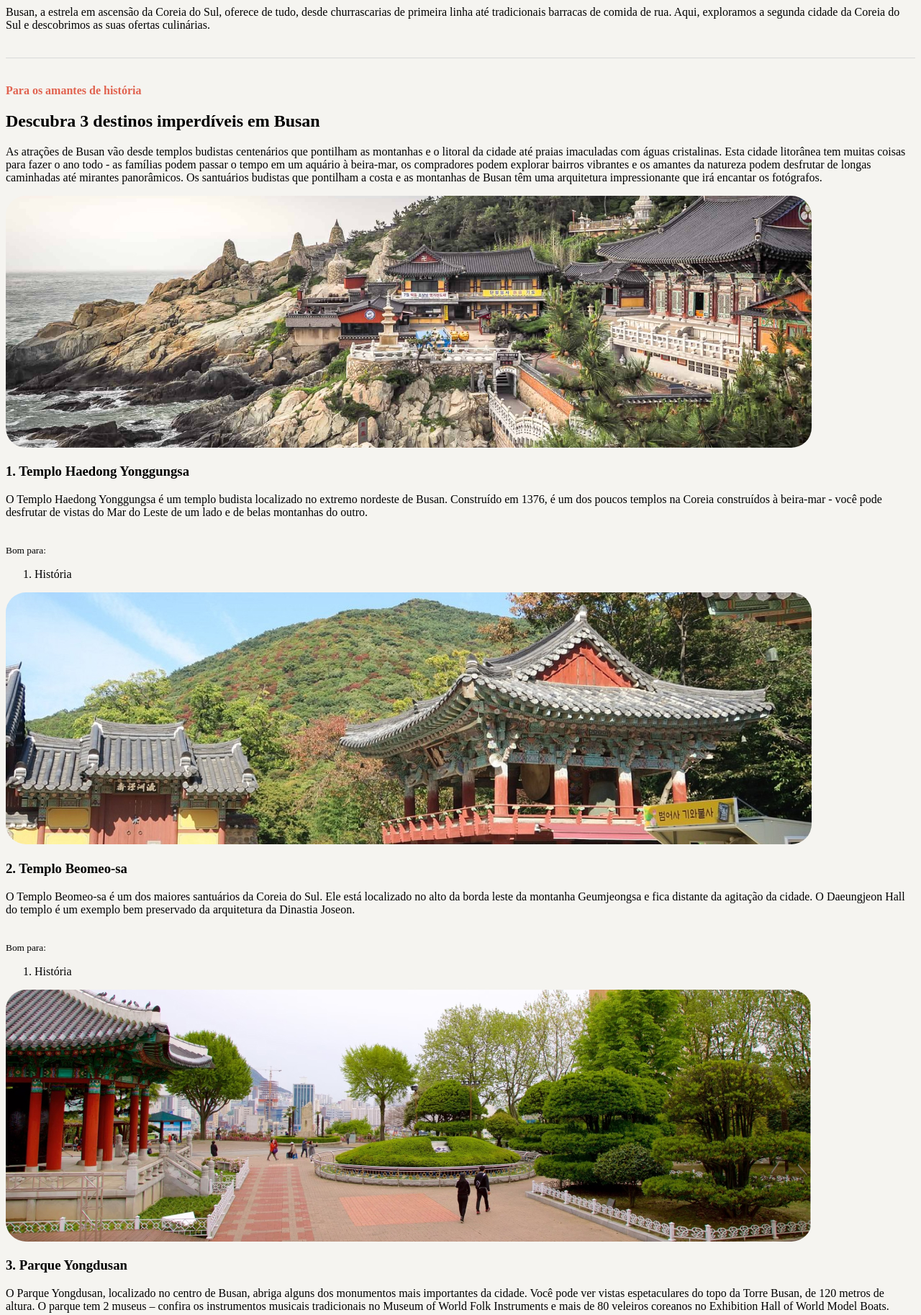
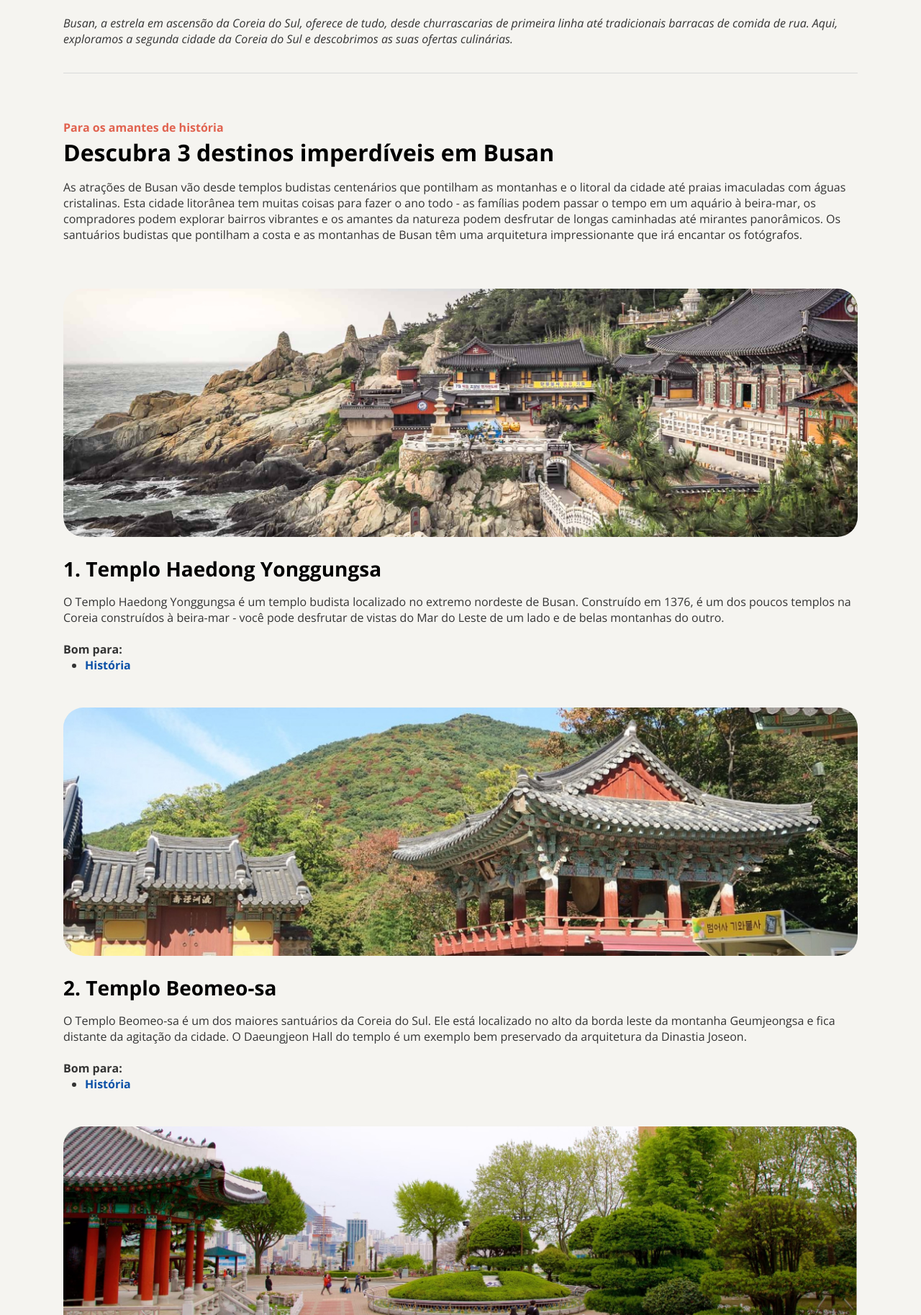
Before and after one commit to R0BERT10/Desafio-pratico-Local-Turistico, a plain HTML site: page index.html in a window 1280 px wide. Shown: the part 858-2685 px from the top of the page at 72% size. Drawn offline with nearby package versions, Linux system fonts and the light colour scheme.

Commit message:
project completed

```diff
--- a/index.html
+++ b/index.html
@@ -2,8 +2,12 @@
 <html lang="pt-br">
 <head>
     <meta charset="UTF-8">
+    <link rel="preconnect" href="https://fonts.googleapis.com">
+    <link rel="preconnect" href="https://fonts.gstatic.com" crossorigin>
+    <link href="https://fonts.googleapis.com/css2?family=Open+Sans:ital,wght@0,300..800;1,300..800&display=swap" rel="stylesheet">
     <meta name="viewport" content="width=device-width, initial-scale=1.0">
     <title>Document</title>
+
     <link rel="stylesheet" href="style.css">
 </head>
 <body>
@@ -16,7 +20,7 @@
 
         <div id="image-header">
             <img src="asserts/image.jpg">
-            <p>Busan, a estrela em ascensão da Coreia do Sul, oferece de tudo, desde churrascarias de primeira linha até tradicionais barracas de comida de rua. Aqui, exploramos a segunda cidade da Coreia do Sul e descobrimos as suas ofertas culinárias.</p>
+            <p class="subtitle">Busan, a estrela em ascensão da Coreia do Sul, oferece de tudo, desde churrascarias de primeira linha até tradicionais barracas de comida de rua. Aqui, exploramos a segunda cidade da Coreia do Sul e descobrimos as suas ofertas culinárias.</p>
         </div>
 
         <div class="divisor-line"></div>
@@ -30,19 +34,21 @@
                 <p>As atrações de Busan vão desde templos budistas centenários que pontilham as montanhas e o litoral da cidade até praias imaculadas com águas cristalinas. Esta cidade litorânea tem muitas coisas para fazer o ano todo - as famílias podem passar o tempo em um aquário à beira-mar, os compradores podem explorar bairros vibrantes e os amantes da natureza podem desfrutar de longas caminhadas até mirantes panorâmicos.
                     Os santuários budistas que pontilham a costa e as montanhas de Busan têm uma arquitetura impressionante que irá encantar os fotógrafos.</p>
             </div>
-            <div id="card=list">
+            <div id="card-list">
+
                 <div class="card">
                     <img src="asserts/img Haedong.jpg">
                     <h3>1. Templo Haedong Yonggungsa</h3>
                     <div class="content-card">
                         <p>
                             O Templo Haedong Yonggungsa é um templo budista localizado no extremo nordeste de Busan. Construído em 1376, é um dos poucos templos na Coreia construídos à beira-mar - você pode desfrutar de vistas do Mar do Leste de um lado e de belas montanhas do outro.
+                            <br/>
+                            <br/>
+                            <strong>Bom para:</strong>
                         </p>
-                        <br>
-                        <small>Bom para:</small>
-                        <ol>
-                            <li>História</li>
-                        </ol>
+                        <ul>
+                            <li class="accent-blue">História</li>
+                        </ul>
                     </div>
                 </div>
 
@@ -50,12 +56,15 @@
                     <img src="asserts/img Beomeo-sa.jpg">
                     <h3>2. Templo Beomeo-sa</h3>
                     <div class="content-card">
-                        <p>O Templo Beomeo-sa é um dos maiores santuários da Coreia do Sul. Ele está localizado no alto da borda leste da montanha Geumjeongsa e fica distante da agitação da cidade. O Daeungjeon Hall do templo é um exemplo bem preservado da arquitetura da Dinastia Joseon.</p>
-                        <br>
-                        <small>Bom para:</small>
-                        <ol>
-                            <li>História</li>
-                        </ol>
+                        <p>
+                            O Templo Beomeo-sa é um dos maiores santuários da Coreia do Sul. Ele está localizado no alto da borda leste da montanha Geumjeongsa e fica distante da agitação da cidade. O Daeungjeon Hall do templo é um exemplo bem preservado da arquitetura da Dinastia Joseon.
+                            <br/>
+                            <br/>
+                            <strong>Bom para:</strong>
+                        </p>
+                        <ul>
+                            <li class="accent-blue">História</li>
+                        </ul>
                     </div>
                 </div>
 
@@ -63,14 +72,17 @@
                     <img src="asserts/img Yongdusan.jpg">
                     <h3>3. Parque Yongdusan</h3>
                     <div class="content-card">
-                        <p>O Parque Yongdusan, localizado no centro de Busan, abriga alguns dos monumentos mais importantes da cidade. Você pode ver vistas espetaculares do topo da Torre Busan, de 120 metros de altura. O parque tem 2 museus – confira os instrumentos musicais tradicionais no Museum of World Folk Instruments e mais de 80 veleiros coreanos no Exhibition Hall of World Model Boats.</p>
-                        <br>
-                        <small>Bom para:</small>
-                        <ol>
-                            <li>Casais</li>
-                            <li>Famílias</li>
-                            <li>Orçamento</li>
-                        </ol>
+                        <p>
+                            O Parque Yongdusan, localizado no centro de Busan, abriga alguns dos monumentos mais importantes da cidade. Você pode ver vistas espetaculares do topo da Torre Busan, de 120 metros de altura. O parque tem 2 museus – confira os instrumentos musicais tradicionais no Museum of World Fulk Instruments e mais de 80 veleiros coreanos no Exhibition Hall of World Model Boats.
+                            <br/>
+                            <br/>
+                            <strong>Bom para:</strong>
+                        </p>
+                        <ul>
+                            <li class="accent-purple">Casais</li>
+                            <li class="accent-pink">Famílias</li>
+                            <li class="accent-orange">Orçamento</li>
+                        </ul>
                     </div>
                 </div>
 
@@ -79,7 +91,13 @@
 
         <div class="divisor-line"></div>
 
-        <p>As melhores coisas para fazer em Busan mostram a reputação da cidade como um importante porto marítimo na Ásia. Frequentemente vista como a essência da Coreia do Sul, você experimentará uma atmosfera única em termos de diversidade étnica e cultural, já que a cidade recebe um público cosmopolita o ano todo.</p>
+        <p class="description-end">As melhores coisas para fazer em Busan mostram a reputação da cidade como um importante porto marítimo na Ásia. Frequentemente vista como a essência da Coreia do Sul, você experimentará uma atmosfera única em termos de diversidade étnica e cultural, já que a cidade recebe um público cosmopulita o ano todo.</p>
     </main>
+    <footer>
+        <em>Feito por
+            <img class="icon" src="https://img.icons8.com/?size=100&id=106562&format=png&color=000000" alt="GitHub Icon">
+            <a href="https://github.com/R0BERT10">ROBERT10</a>
+        </em>
+    </footer>
 </body>
 </html>
--- a/style.css
+++ b/style.css
@@ -1,44 +1,128 @@
+:root {
+    --background-default: #F5F4F0;
+    --border-primary: #D9D9D9;
+
+    --text-primary: #1B1B1B;
+    --text-secondary: #333333;
+    --text-tertiary: #696969;
+    --text-headline: #E1624F;
+}
+
+*{
+    font-family: "Open Sans", sans-serif;
+}
+
 body {
-    background-color: #F5F4F0;
+    background-color: var(--background-default);
 }
-*/
 
+h1, h2, h3, .headline {
+    font-weight: bold;
+}
 h1{
-    size: 36px;
-    font-weight: bold;
+    font-size: 36px;
 }
 
 h2 {
-    size: 32px;
-    font-weight: bold;
+    font-size: 32px;
+    margin-top: 2px;
+    margin-bottom: 8px;
 }
 
 h3 {
-    size: 28;
-    font-weight: bold;
+    font-size: 28px;
+    margin-top: 20px;
+    margin-bottom: 4px;
+}
+
+p {
+    font-size: 16px;
+    font-weight: normal;
+    color: var(--text-secondary);
+    margin-bottom: 0;
 }
 
 .headline {
-    color: #E1624F;
-    size: 16px;
-    font-weight: bold;
+    color: var(--text-headline);
+    font-size: 16px;
 }
 
-p {
-    size: 16px;
-    font-weight: normal;
+.subtitle {
+    font-size: 16px;
+    font-style: italic;
 }
+
 
 img {
     border-radius: 28px;
+    object-fit: cover;
+    width: 100%;
 }
 
 main {
-    margin: 88px auto;
+    margin: 88px 80px;
 }
+
+strong{
+    font-size: 16px;
+}
+ul {
+    margin: 0;
+    padding-inline-start: 30px;
+    li {
+        font-size: 16px;
+        font-weight: bold;
+    }
+    ::marker {
+        color: var(--text-secondary);
+    }
+}
+
 .divisor-line {
     width: 100%;
     height: 1px;
     margin: 36px 0;
-    background-color: #d9d9d9;
+    background-color: var(--border-primary);
   }
+
+.accent-blue {
+    color: #0C51A7;
+}
+
+.accent-orange {
+    color: #E95E10;;
+}
+
+.accent-pink {
+    color: #E5245E;
+}
+
+.accent-purple {
+    color: #591B98;
+}
+
+#title-list {
+    margin: 64px auto;
+}
+
+#card-list {
+    display: grid;
+    grid-gap: 48px;
+}
+
+.description-end {
+    text-align: center;
+}
+
+footer {
+    display: flex;
+    justify-content: center;
+}
+.icon {
+    width: 16px;
+    height: 16px;
+}
+
+a {
+    text-decoration: none;
+}
```
